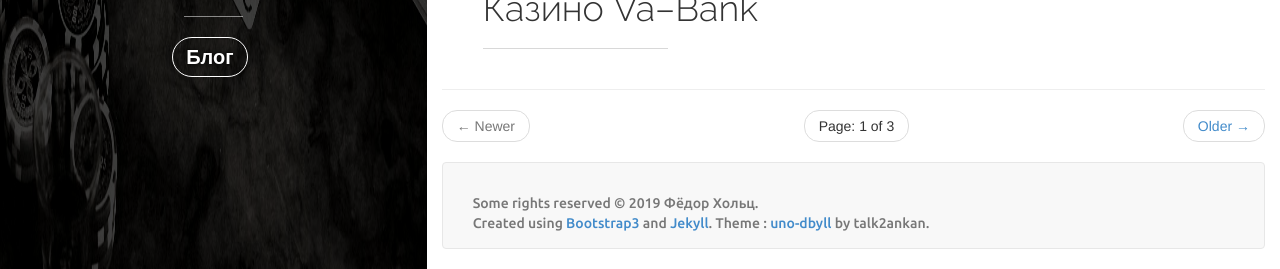
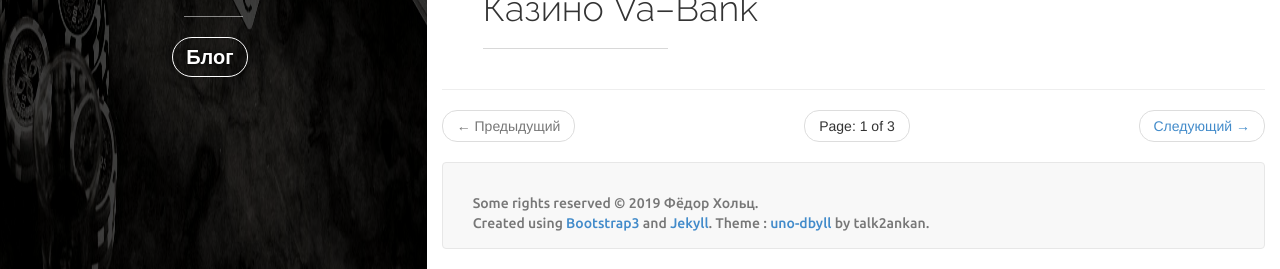
Before and after one commit to jarvisblog/jarvisblog.github.io, a Jekyll site: the page built from index.html, in a window 1280 px wide and 1227 px high. Shown: the part 958-1227 px from the top of the window. Built offline with Jekyll 4.4.1, drawn with Linux system fonts in a browser that asks for light colours; nearby versions of some CDN libraries; the list of posts is cut into pages by our own code; comment, search, counter and statistics services are not loaded.

Commit message:
Update index.html

```diff
--- a/index.html
+++ b/index.html
@@ -1,6 +1,6 @@
 ---
 layout: default
-title: "uno-dbyll : Jekyll Theme"
+title: "Фёдор Хольц - Популярные покер-румы "
 ---
 
 <br/>
@@ -46,14 +46,14 @@ title: "uno-dbyll : Jekyll Theme"
   {% if paginator.previous_page %}
   <li class="previous">
     {% if paginator.previous_page == 1 %}
-    <a href="{{ site.BASE_PATH }}/#blog">&larr; Newer</a>
+    <a href="{{ site.BASE_PATH }}/#blog">&larr; Предыдущий</a>
     {% else %}
-    <a href="{{ site.BASE_PATH }}/{{ site.paginate_path | replace: ':num', paginator.previous_page }}">&larr; Newer</a>
+    <a href="{{ site.BASE_PATH }}/{{ site.paginate_path | replace: ':num', paginator.previous_page }}">&larr; Предыдущий</a>
     {% endif %}
   </li>
   {% else %}
   <li class="previous disabled">
-    <a>&larr; Newer</a>
+    <a>&larr; Предыдущий</a>
   </li>
   {% endif %}
 
@@ -63,11 +63,11 @@ title: "uno-dbyll : Jekyll Theme"
 
   {% if paginator.next_page %}
   <li class="next">
-    <a href="{{ site.BASE_PATH }}/{{ site.paginate_path | replace: ':num', paginator.next_page }}">Older &rarr;</a>
+    <a href="{{ site.BASE_PATH }}/{{ site.paginate_path | replace: ':num', paginator.next_page }}">Следующий &rarr;</a>
   </li>
   {% else %}
   <li class="next disabled">
-    <a>Older &rarr;</a>
+    <a>Следующий &rarr;</a>
   </li>
   {% endif %}
 
```
